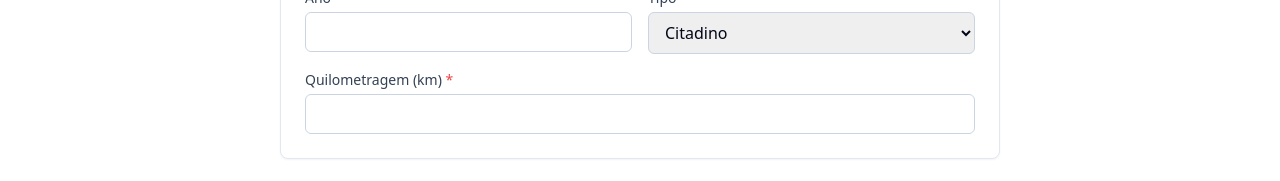
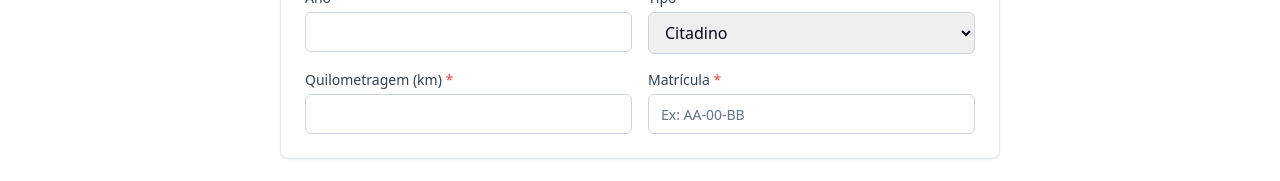
Before and after one commit to MineForNow-TQS/MineForNow, a React (Vite) app in the folder frontend/: page /add-car in a window 1280 px wide. Shown: the part 341-522 px from the top of the page. Built offline with nearby package versions, Linux system fonts and the light colour scheme; the HTML template or start-up script is replaced by a standard one.

Commit message:
feat: adicionar campo de matrícula no formulário de carro

```diff
--- a/frontend/src/pages/AddCar.jsx
+++ b/frontend/src/pages/AddCar.jsx
@@ -17,6 +17,7 @@ export default function AddCar() {
         year: '',
         type: 'citadino',
         mileage: '',
+        license_plate: '',
         fuel_type: 'gasoline',
         transmission: 'automatic',
         seats: '',
@@ -135,7 +136,7 @@ export default function AddCar() {
                                 </select>
                             </div>
 
-                            <div className="col-span-2">
+                            <div>
                                 <label className="block text-sm font-medium text-slate-700 mb-1">
                                     Quilometragem (km) <span className="text-red-500">*</span>
                                 </label>
@@ -144,6 +145,20 @@ export default function AddCar() {
                                     type="number"
                                     value={formData.mileage}
                                     onChange={handleChange}
+                                    required
+                                    className="bg-white border-slate-300"
+                                />
+                            </div>
+
+                            <div>
+                                <label className="block text-sm font-medium text-slate-700 mb-1">
+                                    Matrícula <span className="text-red-500">*</span>
+                                </label>
+                                <Input
+                                    name="license_plate"
+                                    value={formData.license_plate}
+                                    onChange={handleChange}
+                                    placeholder="Ex: AA-00-BB"
                                     required
                                     className="bg-white border-slate-300"
                                 />
```
